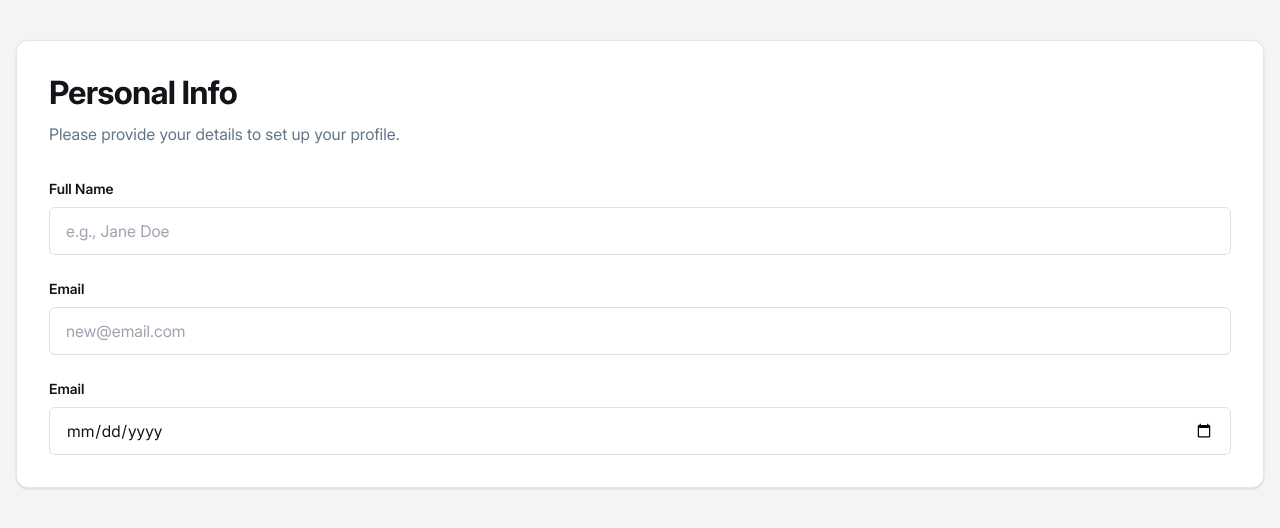
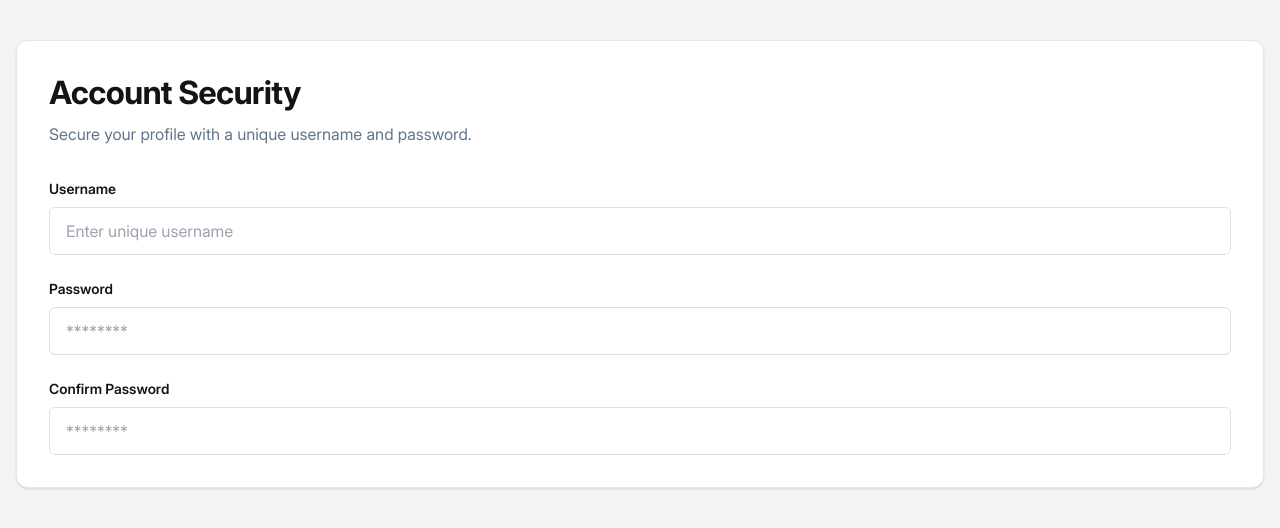
Before and after one commit to josegijon/Multi-Step-Form, a React (Vite) app: page / in a window 1280 px wide. Shown: the top 528 px of the page. Built offline with nearby package versions, Linux system fonts and the light colour scheme.

Commit message:
feat: implement Step 2 UI with account security form and update form types

```diff
--- a/src/components/MultiStepForm.tsx
+++ b/src/components/MultiStepForm.tsx
@@ -1,9 +1,10 @@
 import { Step1Personal } from "./steps/Step1Personal"
+import { Step2Professional } from "./steps/Step2Professional"
 
 export const MultiStepForm = () => {
     return (
         <div className="py-10 px-4 font-inter bg-[#f3f4f6] min-h-screen">
-            <Step1Personal />
+            <Step2Professional />
         </div>
     )
 }
--- a/src/components/steps/Step2Professional.tsx
+++ b/src/components/steps/Step2Professional.tsx
@@ -0,0 +1,92 @@
+
+export const Step2Professional = () => {
+    return (
+        <div className="bg-white rounded-xl shadow-sm border border-[#e5e7eb] p-8 flex flex-col gap-8">
+            <div className="flex flex-col gap-2">
+                <h1 className="text-black-01 text-[32px] font-bold leading-tight tracking-tight">
+                    Account Security
+                </h1>
+                <p className="text-[#617589] text-base font-normal leading-relaxed">
+                    Secure your profile with a unique username and password.
+                </p>
+            </div>
+
+            {/* Form */}
+            <form
+                className="flex flex-col gap-6"
+            >
+                {/* Username */}
+                <label
+                    className="flex flex-col gap-2"
+                    htmlFor="username"
+                >
+                    <span className="text-black-01 text-sm font-semibold">
+                        Username
+                    </span>
+                    <div className="relative flex items-center">
+                        <input
+                            id="username"
+                            type="text"
+                            className="w-full h-12 px-4 rounded-md border border-[#dbe0e6] bg-white text-black-01 text-base transition-all
+                        placeholder:text-[#9ca3af]
+                        focus:outline-none focus:ring-2 focus:ring-blue-primary/50 focus:border-blue-primary"
+                            placeholder="Enter unique username"
+                        />
+                    </div>
+                </label>
+
+                {/* Password */}
+                <label
+                    className="flex flex-col gap-2"
+                    htmlFor="password"
+                >
+                    <span className="text-black-01 text-sm font-semibold">
+                        Password
+                    </span>
+                    <div className="relative flex w-full items-center rounded-lg group">
+                        <input
+                            id="password"
+                            type="password"
+                            className="w-full h-12 px-4 rounded-md border border-[#dbe0e6] bg-white text-black-01 text-base transition-all peer
+                        placeholder:text-[#9ca3af]
+                        focus:outline-none focus:ring-2 focus:ring-blue-primary/50 focus:border-blue-primary"
+                            placeholder="********"
+                        />
+
+                        <div className="absolute right-3 flex items-center justify-center gap-2">
+                            <button type="button">
+                                {/* Boton ojo */}
+                            </button>
+                        </div>
+                    </div>
+                </label>
+
+                {/* Confirm Password */}
+                <label
+                    className="flex flex-col gap-2"
+                    htmlFor="confirm-password"
+                >
+                    <span className="text-black-01 text-sm font-semibold">
+                        Confirm Password
+                    </span>
+                    <div className="relative flex w-full items-center rounded-lg group">
+                        <input
+                            id="confirm-password"
+                            type="password"
+                            className="w-full h-12 px-4 rounded-md border border-[#dbe0e6] bg-white text-black-01 text-base transition-all peer
+                        placeholder:text-[#9ca3af]
+                        focus:outline-none focus:ring-2 focus:ring-blue-primary/50 focus:border-blue-primary"
+                            placeholder="********"
+                        />
+
+                        <div className="absolute right-3 flex items-center justify-center gap-2">
+                            <button type="button">
+                                {/* Boton ojo */}
+                            </button>
+                        </div>
+                    </div>
+                </label>
+            </form>
+        </div>
+    )
+}
--- a/src/types/form.types.ts
+++ b/src/types/form.types.ts
@@ -3,4 +3,9 @@ interface FormData {
     fullName: string;
     email: string;
     birthDate: string;
+
+    // Step 2
+    username: string;
+    password: string;
+    confirmPassword: string;
 }
```
